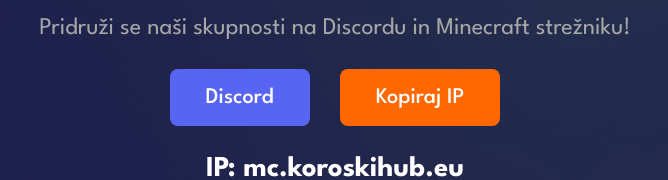
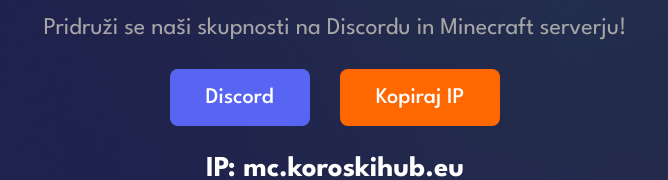
Before and after one commit to maticcukmikeln/koroskihub, a plain HTML site: page index.html in a window 1280 px wide. Shown: the part 310-490 px from the top of the page, 305-973 px from the left. Drawn offline with Linux system fonts and the light colour scheme.

Commit message:
Update index.html

```diff
--- a/index.html
+++ b/index.html
@@ -19,7 +19,7 @@
     <!-- Header Section -->
     <header>
         <h1>KoroškiHub</h1>
-        <p>Pridruži se naši skupnosti na Discordu in Minecraft strežniku!</p>
+        <p>Pridruži se naši skupnosti na Discordu in Minecraft serverju!</p>
     </header>
 
     <!-- Main Content -->
```
